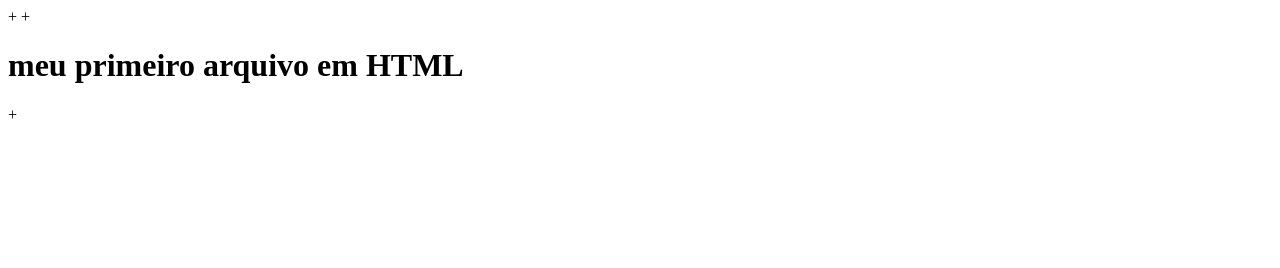
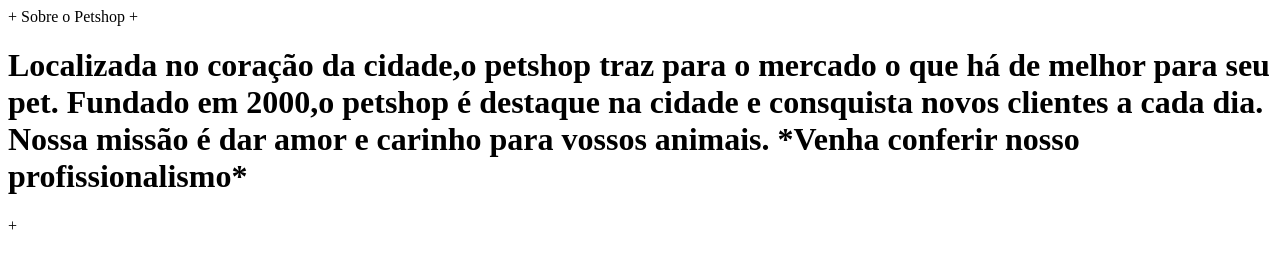
Before and after one commit to melojessica/PensamentoComputacional-1E, a plain HTML site: page index.html in a window 1280 px wide. Drawn offline with Linux system fonts and the light colour scheme.

Commit message:
Add files via upload

```diff
--- a/index.html
+++ b/index.html
@@ -1,3 +1,10 @@
-+ <html>
-  + <h1> meu primeiro arquivo em HTML </h1>
++ <html>Sobre o Petshop
+  + <h1>
+    Localizada no coração da cidade,o petshop traz para o mercado
+  o que há de melhor para seu pet.
+Fundado em 2000,o petshop é destaque na cidade e consquista novos clientes a cada dia.
+Nossa missão é dar amor e carinho para vossos animais.
+
+
+*Venha conferir nosso profissionalismo*</h1>
   + </html >
```
